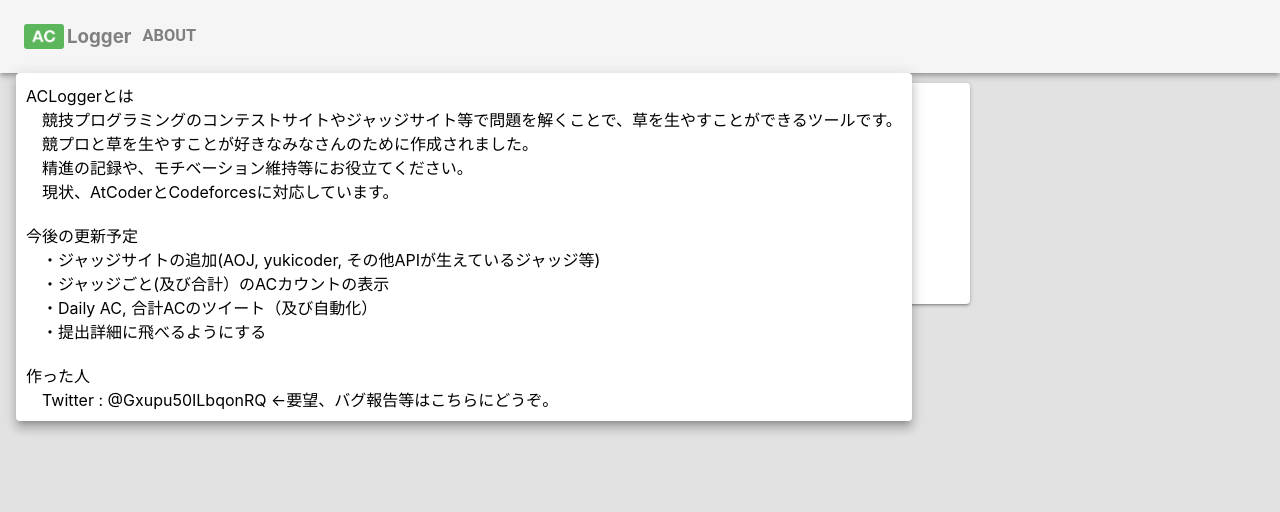
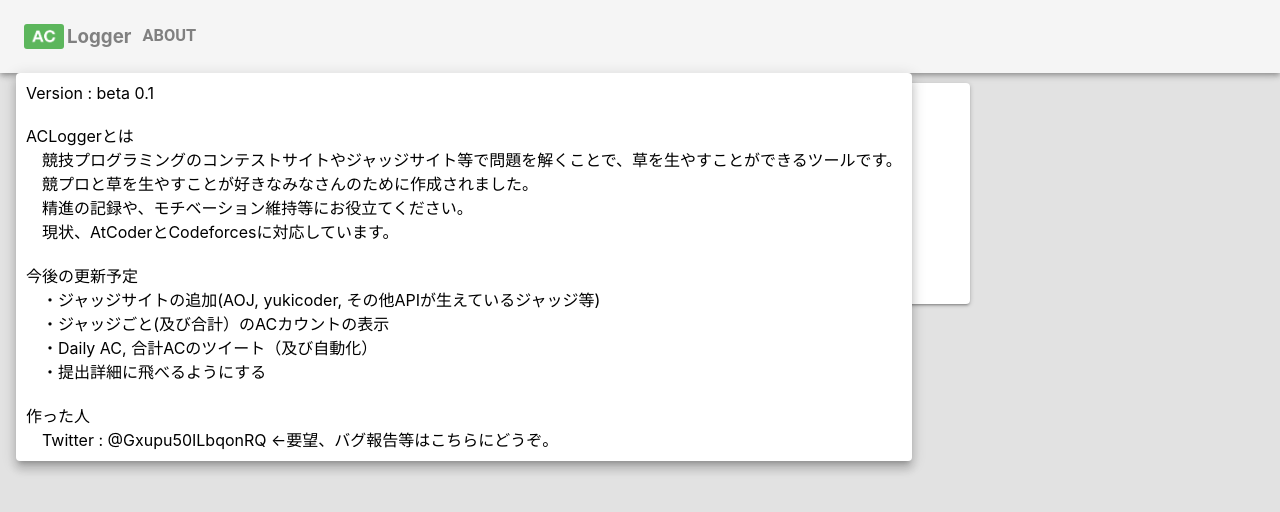
Before and after one commit to daleksprinter/aclogger, a React (Create React App) app: page / in a window 1280 px wide. Both pictures are taken after a click on the button "ABOUT". Shown: the top 512 px of the page. Built offline with nearby package versions, Linux system fonts and the light colour scheme.

Commit message:
addaboutpage

```diff
--- a/src/aboutpage.js
+++ b/src/aboutpage.js
@@ -5,6 +5,8 @@ export default class AboutPage extends Component{
     render(){
         return(
             <div className = 'aboutpage'>
+                <div>Version : beta 0.1</div>
+                <br></br>
                 <div>ACLoggerとは</div>
                     <div>&emsp;競技プログラミングのコンテストサイトやジャッジサイト等で問題を解くことで、草を生やすことができるツールです。</div>
                     <div>&emsp;競プロと草を生やすことが好きなみなさんのために作成されました。</div>
```
